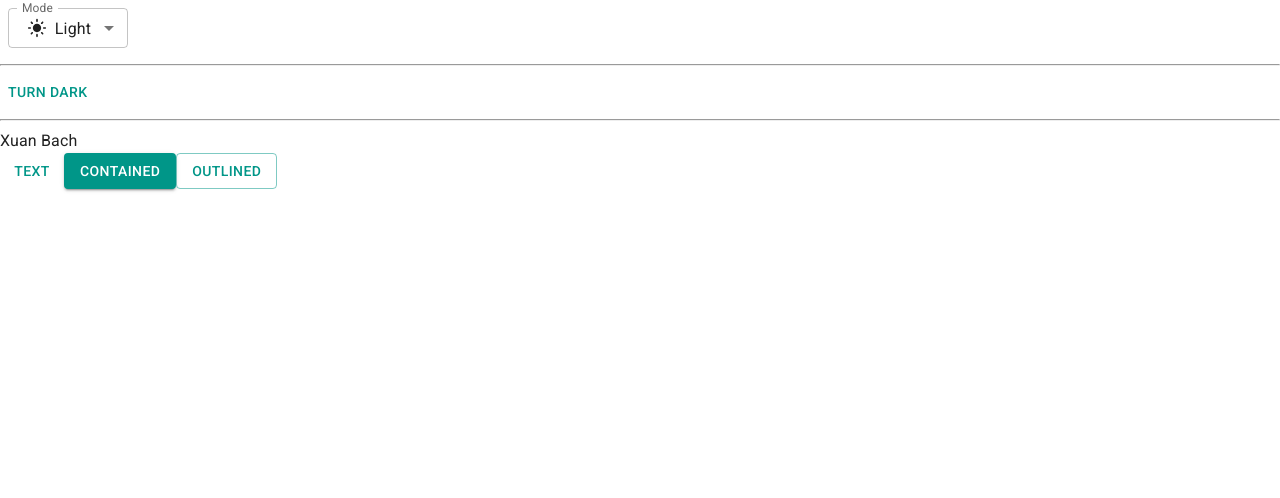
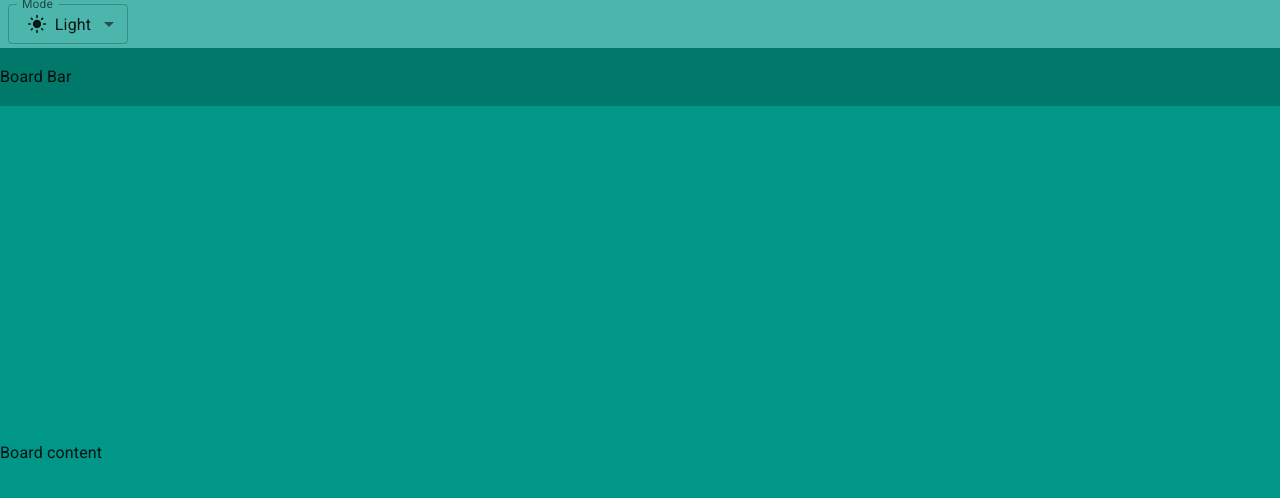
Before and after one commit to hippobach/trello-web, a React (Vite) app: page / in a window 1280 px wide. Shown: the top 498 px of the page. Built offline with nearby package versions, Linux system fonts and the light colour scheme.

Commit message:
design basic layout

```diff
--- a/src/App.jsx
+++ b/src/App.jsx
@@ -1,4 +1,3 @@
-import { Button } from '@mui/material';
 import { useColorScheme } from '@mui/material/styles';
 import InputLabel from '@mui/material/InputLabel';
 import MenuItem from '@mui/material/MenuItem';
@@ -9,6 +8,7 @@ import Box from '@mui/material/Box';
 import LightModeIcon from '@mui/icons-material/LightMode';
 import DarkModeOutlinedIcon from '@mui/icons-material/DarkModeOutlined';
 import SettingsBrightnessIcon from '@mui/icons-material/SettingsBrightness';
+import Container from '@mui/material/Container';
 
 function ModeSelect() {
   const { mode, setMode } = useColorScheme();
@@ -47,31 +47,43 @@ function ModeSelect() {
   );
 }
 
-function ModeToggle() {
-  const { mode, setMode } = useColorScheme();
-  return (
-    <Button
-      onClick={() => {
-        setMode(mode === 'light' ? 'dark' : 'light');
-      }}
-    >
-      {mode === 'light' ? 'Turn dark' : 'Turn light'}
-    </Button>
-  );
-}
-
 function App() {
   return (
-    <>
-      <ModeSelect />
-      <hr />
-      <ModeToggle />
-      <hr />
-      <div>Xuan Bach</div>
-      <Button variant="text">Text</Button>
-      <Button variant="contained">Contained</Button>
-      <Button variant="outlined">Outlined</Button>
-    </>
+    <Container disableGutters maxWidth={false} sx={{ height: '100vh' }}>
+      <Box
+        sx={{
+          backgroundColor: 'primary.light',
+          width: '100%',
+          height: (theme) => theme.trello.appBarHeight,
+          display: 'flex',
+          alignItems: 'center',
+        }}
+      >
+        <ModeSelect />
+      </Box>
+      <Box
+        sx={{
+          backgroundColor: 'primary.dark',
+          width: '100%',
+          height: (theme) => theme.trello.boardBarHeight,
+          display: 'flex',
+          alignItems: 'center',
+        }}
+      >
+        Board Bar
+      </Box>
+      <Box
+        sx={{
+          backgroundColor: 'primary.main',
+          width: '100%',
+          height: (theme) => `calc(100vh - ${theme.trello.appBarHeight} - ${theme.trello.boardBarHeight})`,
+          display: 'flex',
+          alignItems: 'center',
+        }}
+      >
+        Board content
+      </Box>
+    </Container>
   );
 }
 
--- a/src/theme.js
+++ b/src/theme.js
@@ -3,6 +3,10 @@ import { deepOrange, orange, teal, cyan } from '@mui/material/colors';
 
 // Create a theme instance.
 const theme = extendTheme({
+  trello: {
+    appBarHeight: '48px',
+    boardBarHeight: '58px',
+  },
   colorSchemes: {
     light: {
       palette: {
```
